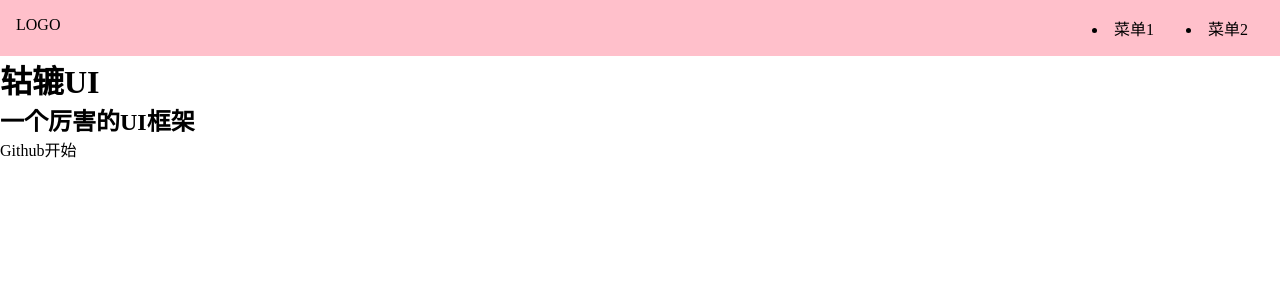
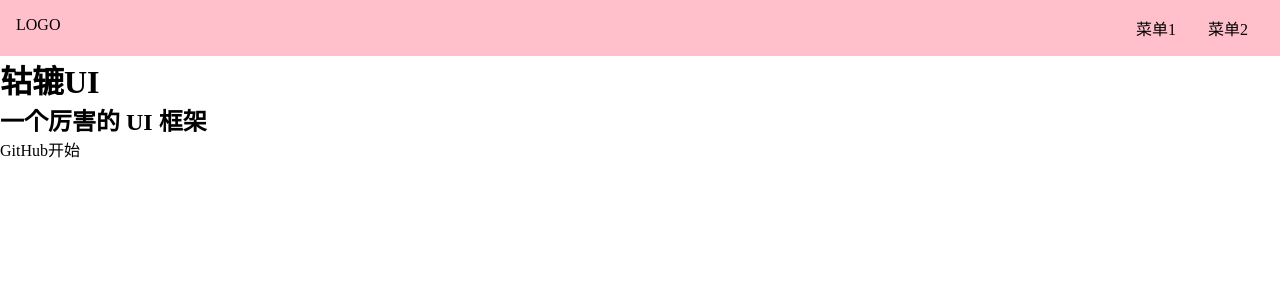
Before and after one commit to zdxzdxzdx/xiao-ui, a Vue app: page /#/ in a window 1280 px wide. Shown: the top 300 px of the page. Built offline with nearby package versions, Linux system fonts and the light colour scheme.

Commit message:
topnav样式封装

```diff
--- a/src/components/Demo2.vue
+++ /dev/null
@@ -1,3 +0,0 @@
-<template>
-    <div>demo2</div>
-</template>
--- /dev/null
+++ b/src/components/Topnav.vue
@@ -0,0 +1,42 @@
+<template>
+
+        <div class="topnav">
+            <div class="logo">LOGO</div>
+            <ul class="menu">
+                <li>菜单1</li>
+                <li>菜单2</li>
+
+            </ul>
+        </div>
+
+
+</template>
+
+<script lang="ts">
+
+  export default  {
+
+  }
+</script>
+
+<style scoped lang="scss">
+    .topnav {
+        background: pink;
+        display: flex;
+        padding: 16px;
+        > .logo{
+            max-width: 6em;
+            margin-right: auto;
+        }
+        > .menu{
+            display: flex;
+            white-space: nowrap;
+            flex-wrap: nowrap;
+            > li {
+                margin: 0 1em;
+            }
+        }
+    }
+
+
+</style>
--- a/src/components/Xiao.vue
+++ /dev/null
@@ -1,3 +0,0 @@
-<template>
-    <div>我的第一个组件</div>
-</template>
--- a/src/views/Doc.vue
+++ b/src/views/Doc.vue
@@ -1,16 +1,19 @@
 <template>
     <div>
-        <div class="topnav">
-            <div class="logo"></div>
-            <div class="menu"></div>
-        </div>
+        <Topnav/>
         <div class="content">
             <aside>边栏</aside>
             <main>主内容</main>
         </div>
     </div>
 </template>
+<script lang="ts">
+    import Topnav from '../components/Topnav.vue';
 
+    export default {
+      'components': {Topnav}
+    }
+</script>
 
 <style scoped lang="scss">
 
--- a/src/views/Home.vue
+++ b/src/views/Home.vue
@@ -1,44 +1,25 @@
 <template>
     <div>
-        <div class="topnav">
-            <div class="logo">LOGO</div>
-            <div class="menu">
-                <li>菜单1</li>
-                <li>菜单2</li>
-
-            </div>
-        </div>
+        <Topnav/>
         <div class="banner">
             <h1>轱辘UI</h1>
-            <h2>一个厉害的UI框架</h2>
+            <h2>一个厉害的 UI 框架</h2>
             <p class="actions">
-                <a>Github</a>
+                <a>GitHub</a>
                 <a>开始</a>
             </p>
         </div>
     </div>
 </template>
 
+<script lang="ts">
+  import Topnav from '../components/Topnav.vue';
 
-
+  export default {
+    'components': {Topnav}
+  }
+</script>
 
 <style scoped lang="scss">
-    .topnav {
-        background: pink;
-        display: flex;
-        padding: 16px;
-        > .logo{
-            max-width: 6em;
-            margin-right: auto;
-        }
-        > .menu{
-            display: flex;
-            white-space: nowrap;
-            flex-wrap: nowrap;
-            > li {
-                margin: 0 1em;
-            }
-        }
-    }
 
 </style>
```
Also changed, not shown: src/components/HelloWorld.vue (deleted, +0 -19 lines).
